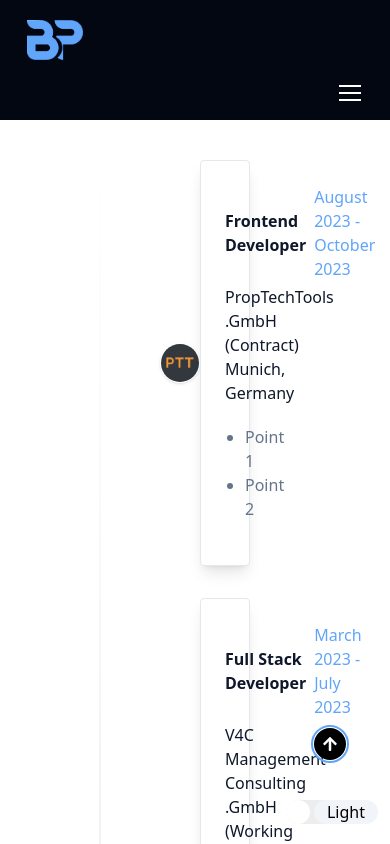
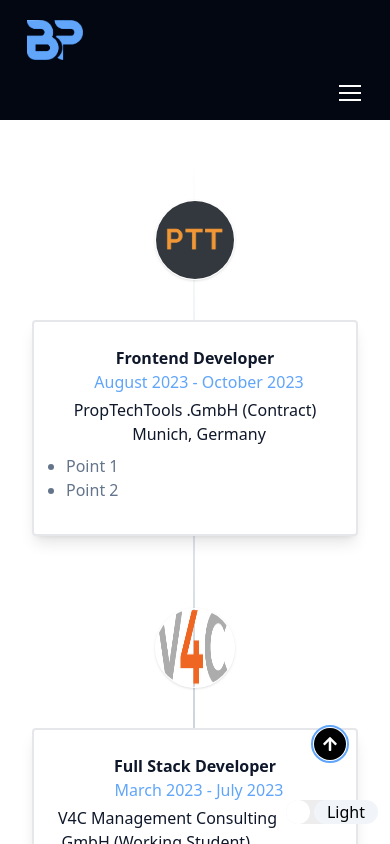
Before and after one commit to borneelphukan/borneel.phukan, a Next.js app: page /Portfolio in a window 390 px wide. Shown: the top 844 px of the page. Built offline with nearby package versions, Linux system fonts and the light colour scheme.

Commit message:
experience section updated - I

```diff
--- a/src/components/Portfolio/Experience.js
+++ b/src/components/Portfolio/Experience.js
@@ -4,13 +4,13 @@ import experiences from "@/data/experiences.json";
 
 const Experience = () => {
   return (
-    <div className="mx-20 px-20 my-10 space-y-8 relative before:absolute before:inset-0 before:ml-5 before:-translate-x-px md:before:mx-auto md:before:translate-x-0 before:h-full before:w-0.5 before:bg-gradient-to-b before:from-transparent before:via-slate-300 before:to-transparent">
+    <div className="mx-4 md:mx-20 px-4 md:px-20 my-10 space-y-8 relative before:absolute before:inset-0 before:mx-auto before:-translate-x-px md:before:mx-auto md:before:translate-x-0 before:h-full before:w-0.5 before:bg-gradient-to-b before:from-transparent before:via-slate-400 before:to-transparent">
       {experiences.map((experience, index) => (
         <div
           key={index}
-          className={`relative flex items-center justify-between md:justify-normal md:odd:flex-row-reverse group is-active`}
+          className={`relative flex flex-col md:flex-row items-center justify-between md:justify-normal md:odd:flex-row-reverse group is-active`}
         >
-          <div className="flex items-center justify-center w-10 h-10 rounded-full border border-white shadow shrink-0 md:order-1 md:group-odd:-translate-x-1/2 md:group-even:translate-x-1/2">
+          <div className="my-10 flex items-center justify-center w-20 h-20 md:w-10 md:h-10 rounded-full border border-white shadow shrink-0 md:order-1 md:group-odd:-translate-x-1/2 md:group-even:translate-x-1/2">
             <Image
               height={100}
               width={100}
@@ -20,23 +20,21 @@ const Experience = () => {
             />
           </div>
 
-          <div className="w-[calc(100%-4rem)] md:w-[calc(50%-2.5rem)] p-6 rounded border bg-white shadow-lg">
-            <div className="flex items-center justify-between space-x-2 mb-1">
+          <div className="w-full md:w-[calc(50%-2.5rem)] p-6 rounded border-2 bg-white shadow-lg">
+            <div className="flex flex-col md:flex-row items-center justify-between space-x-2 mb-1">
               <h1 className="font-bold text-slate-900">{experience.title}</h1>
               <time className="font-caveat font-medium text-blue-400">
                 {experience.date}
               </time>
             </div>
-            <div className="flex items-center justify-between space-x-2">
+            <div className="flex flex-col md:flex-row items-center justify-between space-x-2">
               <h1 className="font-base text-slate-900">{experience.company}</h1>
-            </div>
-            <div className="flex items-center justify-between space-x-2">
               <h2 className="font-base text-slate-900">
                 {experience.location}
               </h2>
             </div>
             <div className="text-slate-500">
-              <ul className="list-disc m-5">
+              <ul className="list-disc m-2 md:m-5">
                 {experience.description.map((point, i) => (
                   <li key={i}>{point}</li>
                 ))}
```
